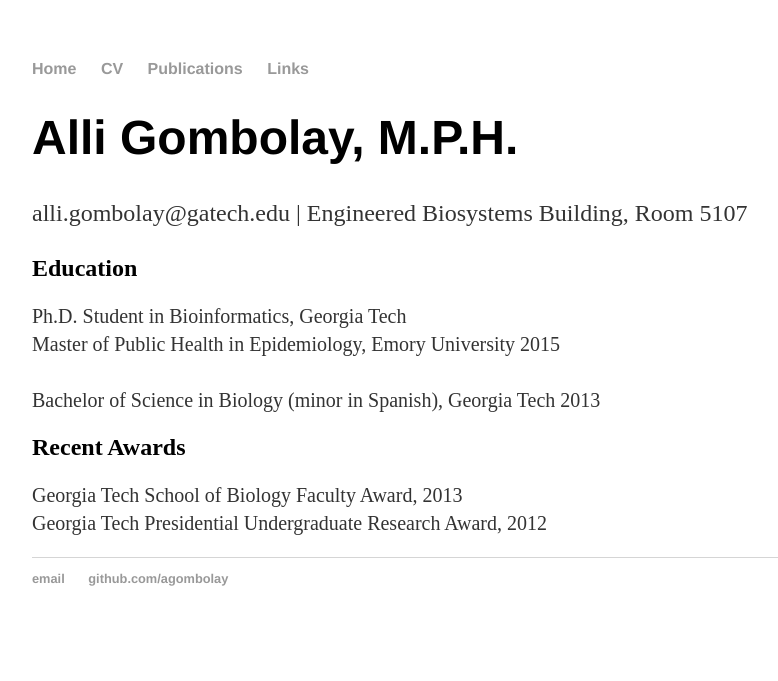
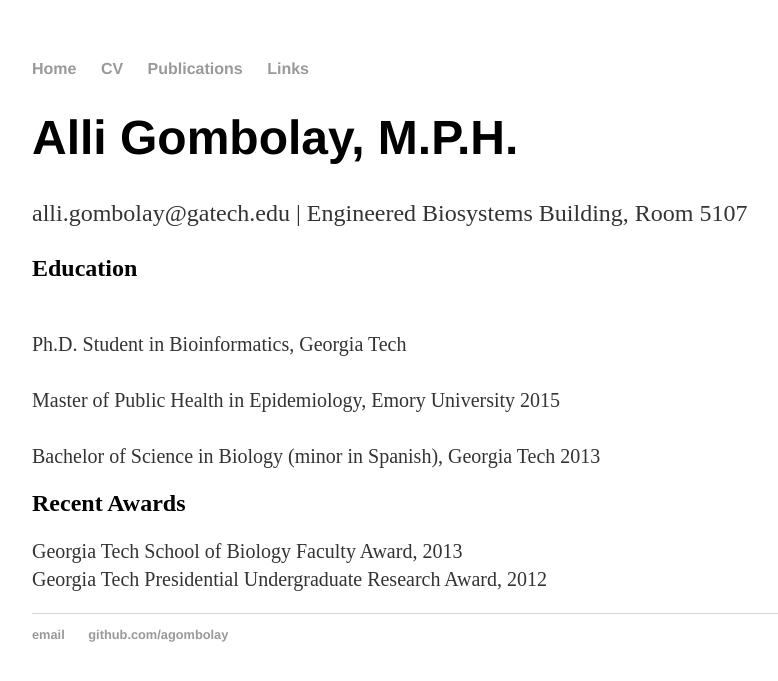
Before and after one commit to agombolay/agombolay.github.io, a Jekyll site: the page built from cv/index.html, in a window 1280 px wide. Shown: the top 681 px of the page, without its empty margins (160-938 px from the left). Built offline with Jekyll 4.4.1, drawn with Linux system fonts in a browser that asks for light colours.

Commit message:
Update index.html

```diff
--- a/cv/index.html
+++ b/cv/index.html
@@ -7,7 +7,8 @@
 	<p>alli.gombolay@gatech.edu | Engineered Biosystems Building, Room 5107</p>
 
 	<h2>Education</h2>
-	<p style="font-size:20px">Ph.D. Student in Bioinformatics, Georgia Tech
+	<p style="font-size:20px">
+	<br>Ph.D. Student in Bioinformatics, Georgia Tech</br>
 	<br>Master of Public Health in Epidemiology, Emory University 2015</br>
 	<br>Bachelor of Science in Biology (minor in Spanish), Georgia Tech 2013</br></p>
 
```
